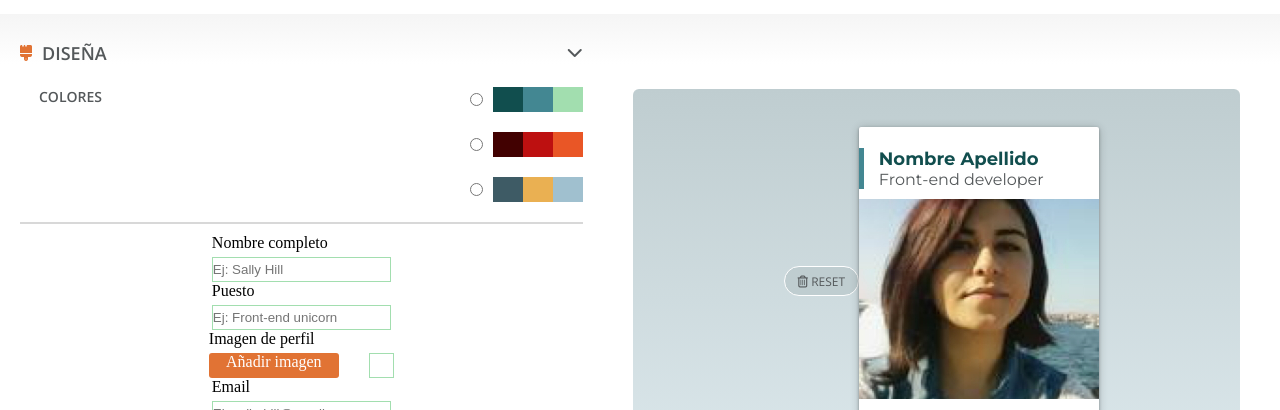
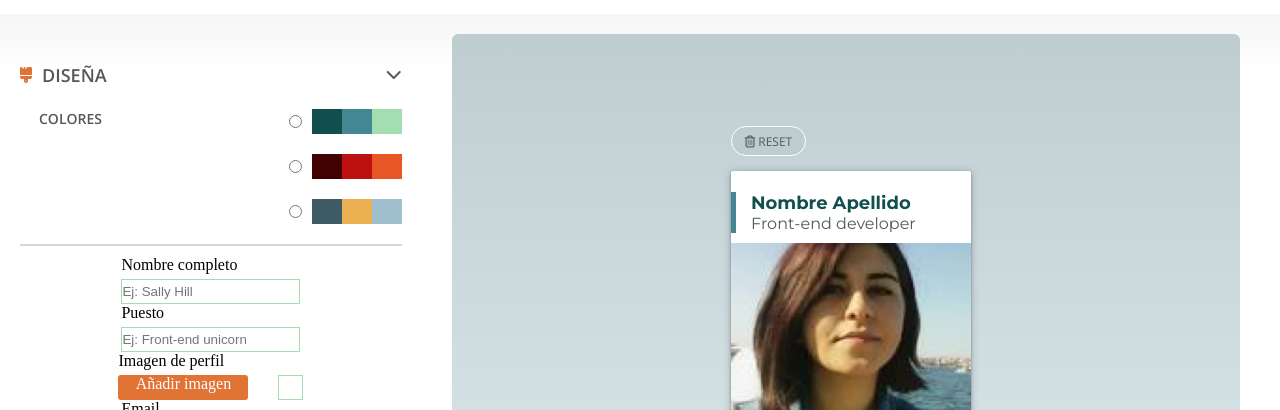
Before and after one commit to Adalab/project-promo-t-module-2-team-2, a website: page src/html/cardCreator.html in a window 1280 px wide. Shown: the part 97-507 px from the top of the page. Drawn offline with nearby package versions, Linux system fonts and the light colour scheme; files that its build step writes are made by us from their sources; files whose address does not match are found by name.

Commit message:
add media queries cardcreator

```diff
--- a/src/scss/layout/_main.scss
+++ b/src/scss/layout/_main.scss
@@ -9,17 +9,26 @@
   }
 
   .preview {
-            display: flex;
-            justify-content: center;
     order: 2;
     margin-top: 20px;
     margin-right: 40px;
     margin-bottom: 20px;
     border-radius: 6px;
-            align-items: center;
-            width: 50vw;}
+    width: 50vw;
+    height: 70vh;
+  }
 
   .form {
     width: 50vw;
   }
 }
+
+@media screen and (min-width: 1024px) {
+    .preview {
+        width: 65vw;
+      }
+
+      .form {
+        width: 35vw;
+      }
+}
--- a/src/scss/layout/_preview.scss
+++ b/src/scss/layout/_preview.scss
@@ -2,6 +2,10 @@
     font-family: "Montserrat", sans-serif;
     background-image: linear-gradient(to bottom, $silver, $pale-grey);
     padding: 38px 35px 40px 45px;
+    display: grid;
+    grid-template-rows: 45px 329px;
+    justify-content: center;
+    align-content: center;
 
     &__button {
       width: 75px;
```
Lines whose indentation alone changed are shown as unchanged.
